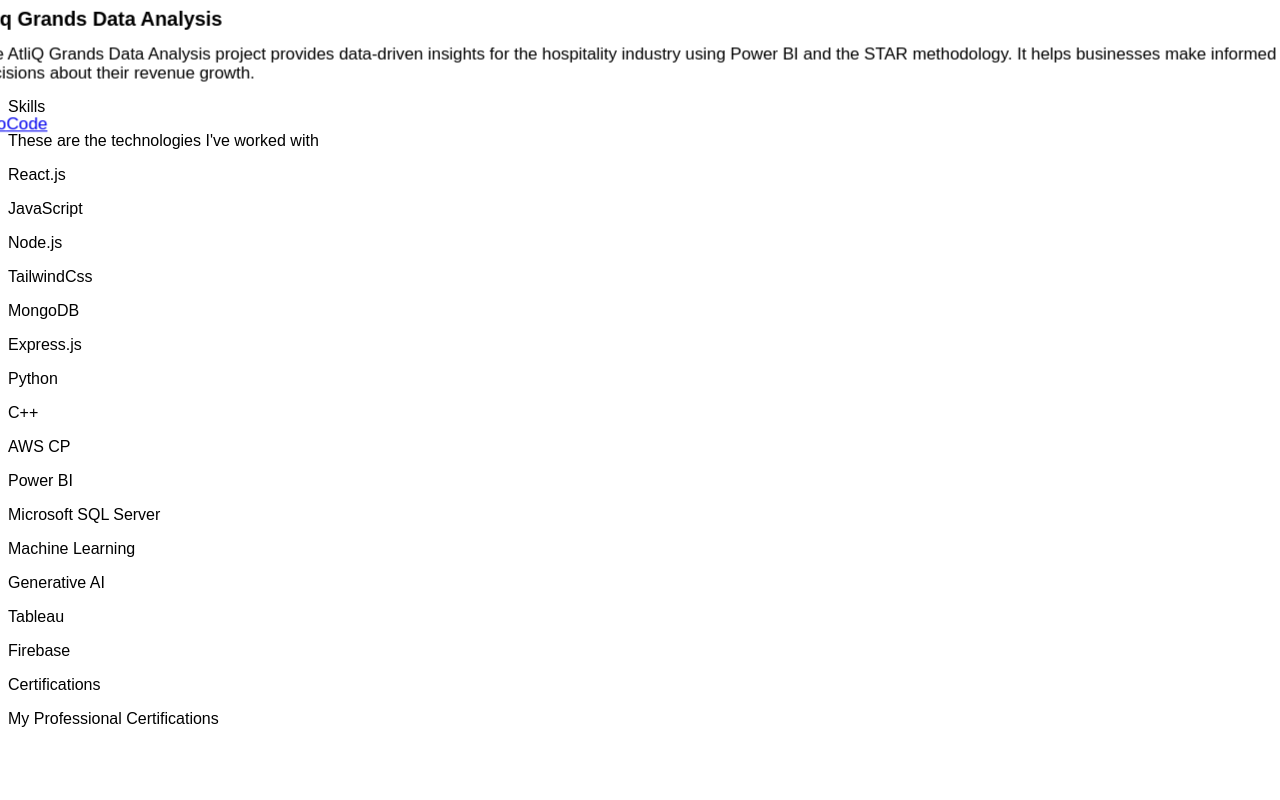
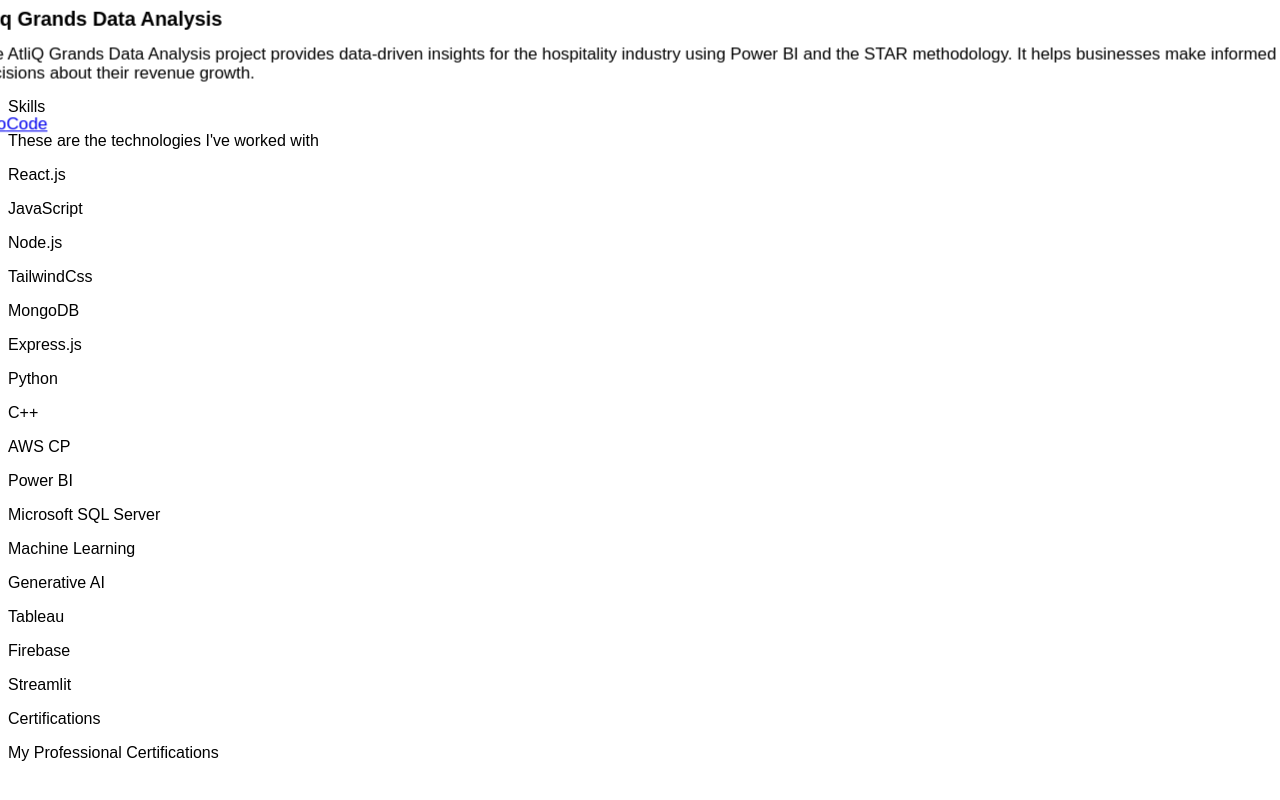
Before and after one commit to Sathish-ai-dev/My-Portfolio, a React (Create React App) app: page / in a window 1280 px wide. Shown: the part 11082-11882 px from the top of the page. Built offline with nearby package versions, Linux system fonts and the light colour scheme.

Commit message:
Added Skills

```diff
--- a/src/components/Skills.js
+++ b/src/components/Skills.js
@@ -66,6 +66,7 @@
     { id: 13, title: "Generative AI", style: "shadow-green-400" },
     { id: 14, title: "Tableau", style: "shadow-indigo-600" },
     { id: 15, title: "Firebase", style: "shadow-amber-400" },
+    { id: 16, title: "Streamlit", style: "shadow-blue-700" },
   ];
 
   return (
```
